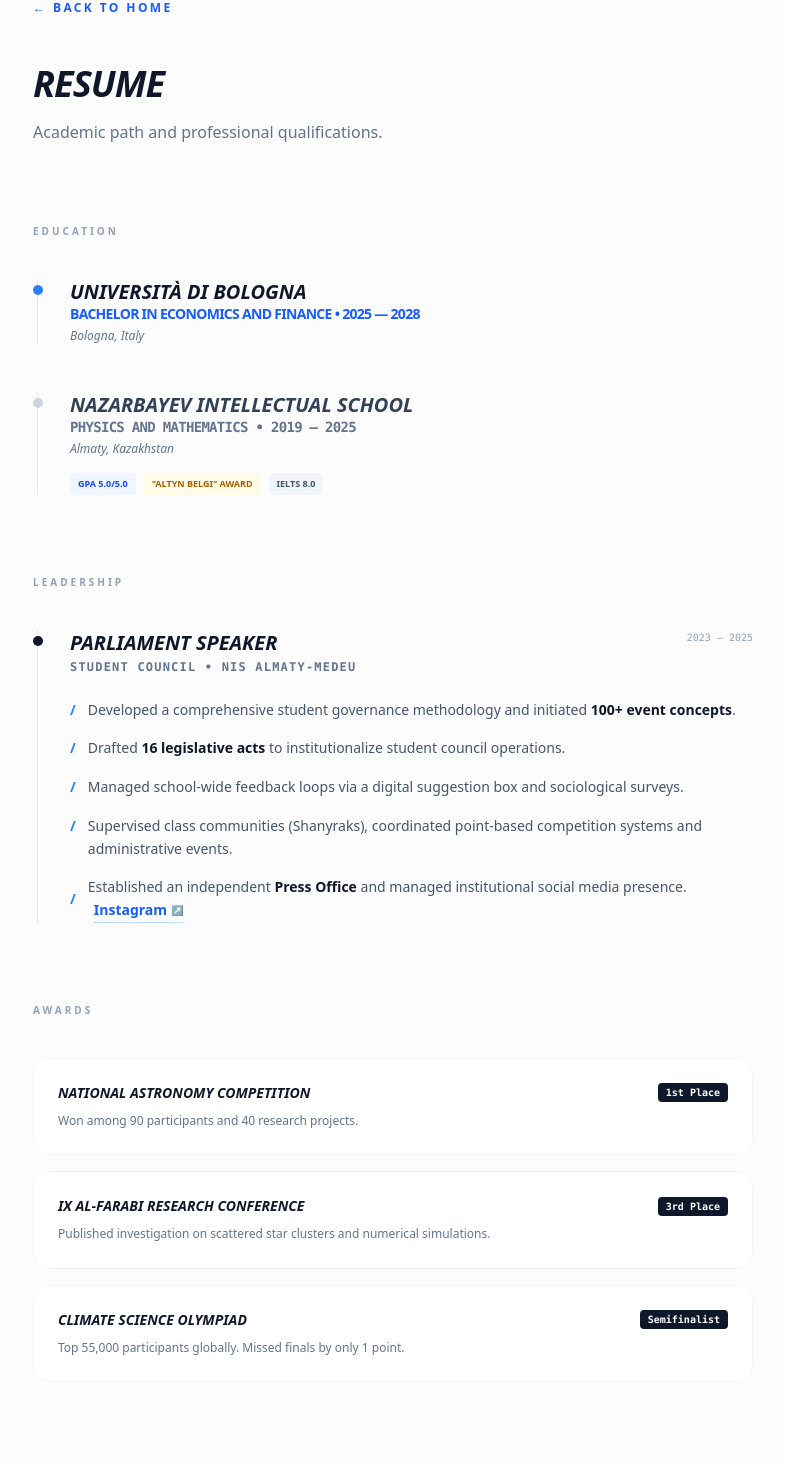
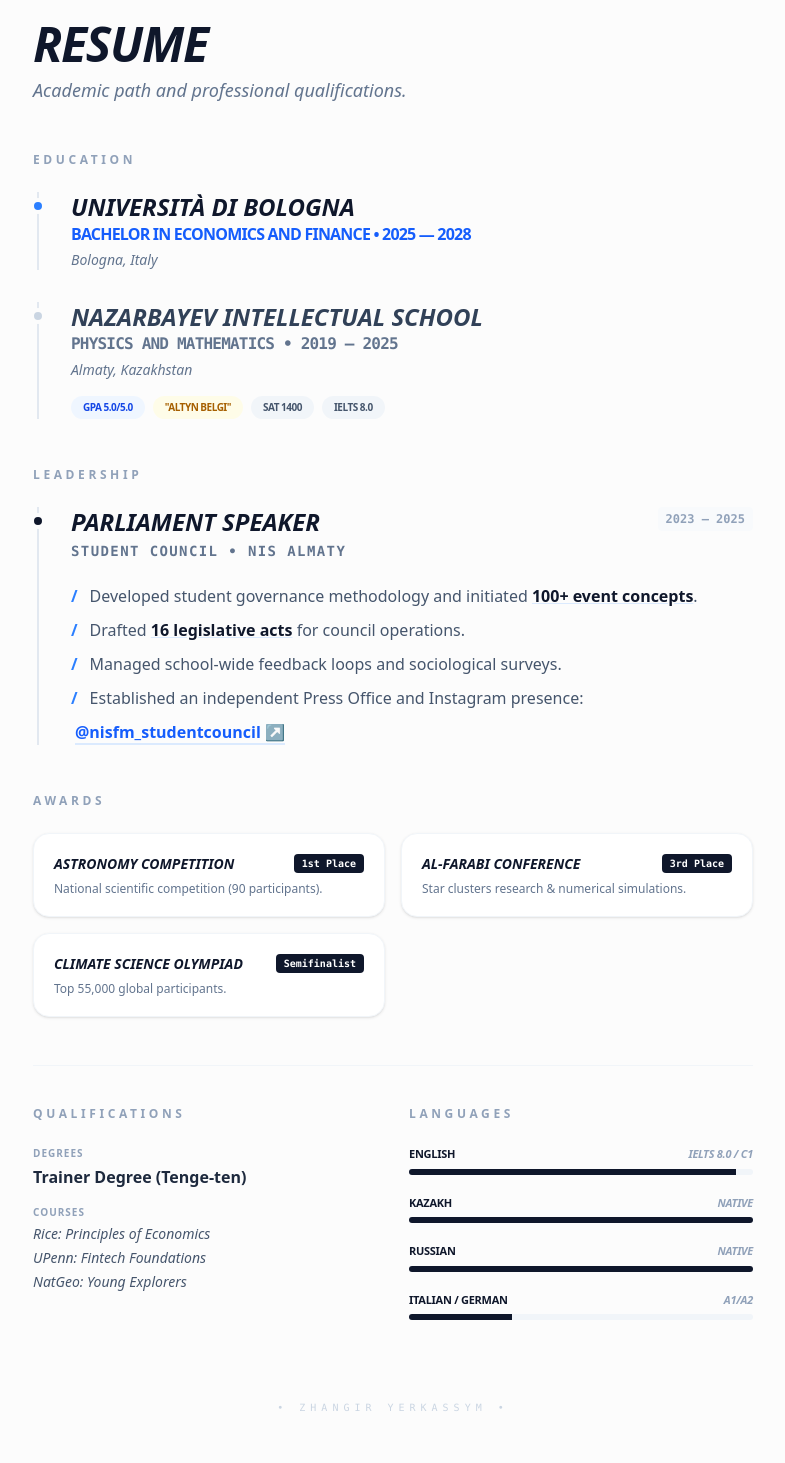
Before and after one commit to JuneiBrunei/jonyportfolio, a Next.js app: page /resume in a window 1280 px wide. Shown: the part 80-1543 px from the top of the page, without its empty margins (247-1032 px from the left). Built offline with nearby package versions, Linux system fonts and the light colour scheme.

Commit message:
better font size and spacing

```diff
--- a/app/resume/page.tsx
+++ b/app/resume/page.tsx
@@ -3,149 +3,141 @@ import Link from 'next/link';
 export default function Resume() {
   return (
     <div className="min-h-screen bg-[#fcfcfc] text-slate-900 font-sans selection:bg-blue-100">
-      <main className="max-w-3xl mx-auto px-6 py-20 animate-fade-in">
+      <main className="max-w-3xl mx-auto px-6 py-12 animate-fade-in">
 
         {/* Navigation */}
-        <Link href="/" className="text-xs font-bold text-blue-600 uppercase tracking-[0.2em] mb-12 block hover:opacity-70 transition-opacity">
+        <Link href="/" className="text-sm font-bold text-blue-600 uppercase tracking-[0.2em] mb-8 block hover:opacity-70 transition-opacity">
           ← Back to Home
         </Link>
 
-        <header className="mb-20">
-          <h1 className="text-4xl font-black tracking-tight mb-4 uppercase italic">Resume</h1>
-          <p className="text-slate-500">Academic path and professional qualifications.</p>
+        <header className="mb-12">
+          <h1 className="text-5xl font-black tracking-tight mb-2 uppercase italic">Resume</h1>
+          <p className="text-lg text-slate-500 italic">Academic path and professional qualifications.</p>
         </header>
 
         {/* Education Section */}
-<section className="mb-20">
-  <h2 className="text-[10px] font-bold text-slate-400 uppercase tracking-[0.3em] mb-10">Education</h2>
-  <div className="space-y-12">
+        <section className="mb-12">
+          <h2 className="text-xs font-bold text-slate-400 uppercase tracking-[0.3em] mb-6">Education</h2>
+          <div className="space-y-8">
 
             {/* Università di Bologna */}
-    <div className="relative border-l border-slate-200 pl-8 ml-1">
-      <div className="absolute -left-[5px] top-1.5 w-2.5 h-2.5 rounded-full bg-blue-500"></div>
-      <h3 className="text-xl font-bold uppercase italic leading-tight">Università di Bologna</h3>
-      <p className="text-sm font-bold text-blue-600 mb-1 tracking-tighter uppercase">Bachelor in Economics and Finance • 2025 — 2028</p>
-      <p className="text-slate-500 text-xs italic">Bologna, Italy</p>
+            <div className="relative border-l-2 border-slate-200 pl-8 ml-1">
+              <div className="absolute -left-[9px] top-1.5 w-4 h-4 rounded-full bg-blue-500 border-4 border-[#fcfcfc]"></div>
+              <h3 className="text-2xl font-bold uppercase italic leading-tight">Università di Bologna</h3>
+              <p className="text-base font-bold text-blue-600 mb-1 tracking-tighter uppercase">Bachelor in Economics and Finance • 2025 — 2028</p>
+              <p className="text-slate-500 text-sm italic">Bologna, Italy</p>
             </div>
 
             {/* NIS */}
-    <div className="relative border-l border-slate-200 pl-8 ml-1">
-      <div className="absolute -left-[5px] top-1.5 w-2.5 h-2.5 rounded-full bg-slate-300"></div>
-      <h3 className="text-xl font-bold uppercase italic leading-tight text-slate-700">Nazarbayev Intellectual School</h3>
-      <p className="text-sm font-bold text-slate-500 mb-1 tracking-tighter uppercase font-mono">Physics and Mathematics • 2019 — 2025</p>
-      <p className="text-slate-500 text-xs italic mb-4">Almaty, Kazakhstan</p>
+            <div className="relative border-l-2 border-slate-200 pl-8 ml-1">
+              <div className="absolute -left-[9px] top-1.5 w-4 h-4 rounded-full bg-slate-300 border-4 border-[#fcfcfc]"></div>
+              <h3 className="text-2xl font-bold uppercase italic leading-tight text-slate-700">Nazarbayev Intellectual School</h3>
+              <p className="text-base font-bold text-slate-500 mb-1 tracking-tighter uppercase font-mono">Physics and Mathematics • 2019 — 2025</p>
+              <p className="text-slate-500 text-sm italic mb-4">Almaty, Kazakhstan</p>
 
-      {/* Твои плашки с результатами теперь аккуратно снизу */}
               <div className="flex flex-wrap gap-2">
-        <span className="text-[9px] font-bold px-2 py-1 bg-blue-50 text-blue-700 rounded uppercase">GPA 5.0/5.0</span>
-        <span className="text-[9px] font-bold px-2 py-1 bg-yellow-50 text-yellow-700 rounded uppercase">"Altyn Belgi" Award</span>
-        <span className="text-[9px] font-bold px-2 py-1 bg-slate-100 text-slate-600 rounded uppercase">IELTS 8.0</span>
+                <span className="text-[10px] font-bold px-3 py-1 bg-blue-50 text-blue-700 rounded-full uppercase tracking-tighter">GPA 5.0/5.0</span>
+                <span className="text-[10px] font-bold px-3 py-1 bg-yellow-50 text-yellow-700 rounded-full uppercase tracking-tighter">"Altyn Belgi"</span>
+                <span className="text-[10px] font-bold px-3 py-1 bg-slate-100 text-slate-600 rounded-full uppercase tracking-tighter">SAT 1400</span>
+                <span className="text-[10px] font-bold px-3 py-1 bg-slate-100 text-slate-600 rounded-full uppercase tracking-tighter">IELTS 8.0</span>
               </div>
             </div>
-
           </div>
         </section>
 
         {/* Leadership & Experience */}
-        <section className="mb-20">
-          <h2 className="text-[10px] font-bold text-slate-400 uppercase tracking-[0.3em] mb-10">Leadership</h2>
-          <div className="relative border-l border-slate-200 pl-8 ml-1">
-            <div className="absolute -left-[5px] top-1.5 w-2.5 h-2.5 rounded-full bg-slate-900"></div>
+        <section className="mb-12">
+          <h2 className="text-xs font-bold text-slate-400 uppercase tracking-[0.3em] mb-6">Leadership</h2>
+          <div className="relative border-l-2 border-slate-200 pl-8 ml-1">
+            <div className="absolute -left-[9px] top-1.5 w-4 h-4 rounded-full bg-slate-900 border-4 border-[#fcfcfc]"></div>
             <div className="flex justify-between items-start mb-1">
-              <h3 className="text-xl font-bold uppercase italic leading-tight">Parliament Speaker</h3>
-              <span className="text-[10px] font-mono text-slate-400">2023 — 2025</span>
+              <h3 className="text-2xl font-bold uppercase italic leading-tight">Parliament Speaker</h3>
+              <span className="text-xs font-mono font-bold text-slate-400 bg-slate-50 px-2 py-1 rounded">2023 — 2025</span>
             </div>
-            <p className="text-xs font-bold text-slate-500 mb-6 uppercase tracking-widest font-mono">Student Council • NIS Almaty-Medeu</p>
+            <p className="text-sm font-bold text-slate-500 mb-6 uppercase tracking-widest font-mono">Student Council • NIS Almaty</p>
 
-            <ul className="space-y-4 text-sm text-slate-600 leading-relaxed">
+            <ul className="space-y-3 text-base text-slate-600 leading-snug">
               <li className="flex gap-3">
                 <span className="text-blue-500 font-bold">/</span>
-                <span>Developed a comprehensive student governance methodology and initiated <span className="text-slate-900 font-semibold">100+ event concepts</span>.</span>
+                <span>Developed student governance methodology and initiated <span className="text-slate-900 font-semibold underline decoration-blue-100">100+ event concepts</span>.</span>
               </li>
               <li className="flex gap-3">
                 <span className="text-blue-500 font-bold">/</span>
-                <span>Drafted <span className="text-slate-900 font-semibold">16 legislative acts</span> to institutionalize student council operations.</span>
+                <span>Drafted <span className="text-slate-900 font-semibold underline decoration-blue-100">16 legislative acts</span> for council operations.</span>
               </li>
               <li className="flex gap-3">
                 <span className="text-blue-500 font-bold">/</span>
-                <span>Managed school-wide feedback loops via a digital suggestion box and sociological surveys.</span>
+                <span>Managed school-wide feedback loops and sociological surveys.</span>
               </li>
-              <li className="flex gap-3">
+              <li className="flex gap-3 items-center flex-wrap">
                 <span className="text-blue-500 font-bold">/</span>
-                <span>Supervised class communities (Shanyraks), coordinated point-based competition systems and administrative events.</span>
-              </li>
-              <li className="flex gap-3 items-center">
-  <span className="text-blue-500 font-bold">/</span>
-  <span>
-    Established an independent <span className="text-slate-900 font-semibold">Press Office</span> and managed institutional social media presence.
+                <span>Established an independent Press Office and Instagram presence:</span>
                 <a
                   href="https://www.instagram.com/nisfm_studentcouncil/"
                   target="_blank"
                   rel="noopener noreferrer"
-      className="ml-1.5 inline-flex items-center gap-1 text-blue-600 font-bold border-b border-blue-200 hover:border-blue-600 transition-all"
+                  className="inline-flex items-center gap-1 text-blue-600 font-bold border-b-2 border-blue-100 hover:border-blue-600 transition-all ml-1"
                 >
-      Instagram
-      <span className="text-[10px]">↗</span>
+                  @nisfm_studentcouncil ↗
                 </a>
-  </span>
               </li>
             </ul>
           </div>
         </section>
 
         {/* Awards */}
-        <section className="mb-20">
-          <h2 className="text-[10px] font-bold text-slate-400 uppercase tracking-[0.3em] mb-10">Awards</h2>
-          <div className="grid gap-4">
+        <section className="mb-12">
+          <h2 className="text-xs font-bold text-slate-400 uppercase tracking-[0.3em] mb-6">Awards</h2>
+          <div className="grid grid-cols-1 md:grid-cols-2 gap-4">
             {[
-              { title: "National Astronomy Competition", rank: "1st Place", date: "2022", desc: "Won among 90 participants and 40 research projects." },
-              { title: "IX Al-Farabi Research Conference", rank: "3rd Place", date: "2022", desc: "Published investigation on scattered star clusters and numerical simulations." },
-              { title: "Climate Science Olympiad", rank: "Semifinalist", date: "23 & 24", desc: "Top 55,000 participants globally. Missed finals by only 1 point." }
+              { title: "Astronomy Competition", rank: "1st Place", date: "2022", desc: "National scientific competition (90 participants)." },
+              { title: "Al-Farabi Conference", rank: "3rd Place", date: "2022", desc: "Star clusters research & numerical simulations." },
+              { title: "Climate Science Olympiad", rank: "Semifinalist", date: "23 & 24", desc: "Top 55,000 global participants." }
             ].map((award, i) => (
-              <div key={i} className="p-6 bg-white border border-slate-100 rounded-2xl">
+              <div key={i} className="p-5 bg-white border border-slate-100 rounded-2xl shadow-sm">
                 <div className="flex justify-between items-center mb-2">
-                  <h3 className="font-bold uppercase text-sm italic">{award.title}</h3>
+                  <h3 className="font-bold uppercase text-sm italic leading-tight">{award.title}</h3>
                   <span className="text-[10px] font-mono font-bold px-2 py-0.5 bg-slate-900 text-white rounded">{award.rank}</span>
                 </div>
-                <p className="text-xs text-slate-500 leading-relaxed">{award.desc}</p>
+                <p className="text-xs text-slate-500 leading-tight">{award.desc}</p>
               </div>
             ))}
           </div>
         </section>
 
         {/* Skills & Qualifications */}
-        <section className="grid grid-cols-1 md:grid-cols-2 gap-12">
+        <section className="grid grid-cols-1 md:grid-cols-2 gap-8 border-t border-slate-100 pt-10">
           <div>
-            <h2 className="text-[10px] font-bold text-slate-400 uppercase tracking-[0.3em] mb-8">Qualifications</h2>
+            <h2 className="text-xs font-bold text-slate-400 uppercase tracking-[0.3em] mb-6">Qualifications</h2>
             <div className="space-y-4">
-              <div className="group">
-                <p className="text-[10px] font-bold text-slate-400 uppercase mb-1">Certificates</p>
-                <p className="text-sm font-bold text-slate-700 leading-tight">Trainer Degree (Tenge-ten Association)</p>
+              <div>
+                <p className="text-[10px] font-bold text-slate-400 uppercase mb-1 tracking-widest">Degrees</p>
+                <p className="text-base font-bold text-slate-800">Trainer Degree (Tenge-ten)</p>
               </div>
-              <div className="space-y-2">
-                <p className="text-[10px] font-bold text-slate-400 uppercase mb-1">Courses</p>
-                <p className="text-xs text-slate-600">Rice University: Principles of Economics</p>
-                <p className="text-xs text-slate-600">UPenn: Fintech Foundations & Applications</p>
-                <p className="text-xs text-slate-600">National Geographic: Young Explorers</p>
+              <div className="space-y-1">
+                <p className="text-[10px] font-bold text-slate-400 uppercase mb-1 tracking-widest">Courses</p>
+                <p className="text-sm text-slate-600 font-medium italic">Rice: Principles of Economics</p>
+                <p className="text-sm text-slate-600 font-medium italic">UPenn: Fintech Foundations</p>
+                <p className="text-sm text-slate-600 font-medium italic">NatGeo: Young Explorers</p>
               </div>
             </div>
           </div>
 
           <div>
-            <h2 className="text-[10px] font-bold text-slate-400 uppercase tracking-[0.3em] mb-8">Languages</h2>
-            <div className="space-y-4">
+            <h2 className="text-xs font-bold text-slate-400 uppercase tracking-[0.3em] mb-6">Languages</h2>
+            <div className="space-y-5">
               {[
                 { name: "English", level: "IELTS 8.0 / C1", width: "w-[95%]" },
                 { name: "Kazakh", level: "Native", width: "w-[100%]" },
                 { name: "Russian", level: "Native", width: "w-[100%]" },
-                { name: "Italian / German", level: "A1/A2 Beginner", width: "w-[25%]" }
+                { name: "Italian / German", level: "A1/A2", width: "w-[30%]" }
               ].map((lang) => (
                 <div key={lang.name}>
-                  <div className="flex justify-between text-[10px] font-bold uppercase mb-1.5 tracking-tighter">
+                  <div className="flex justify-between text-[11px] font-bold uppercase mb-1.5 tracking-tight">
                     <span>{lang.name}</span>
-                    <span className="text-slate-400">{lang.level}</span>
+                    <span className="text-slate-400 italic">{lang.level}</span>
                   </div>
-                  <div className="h-1 w-full bg-slate-100 rounded-full overflow-hidden">
+                  <div className="h-1.5 w-full bg-slate-100 rounded-full overflow-hidden">
                     <div className={`h-full bg-slate-900 ${lang.width}`}></div>
                   </div>
                 </div>
@@ -154,7 +146,7 @@ export default function Resume() {
           </div>
         </section>
 
-        <footer className="mt-32 text-center text-[10px] font-mono text-slate-300 uppercase tracking-[0.5em]">
+        <footer className="mt-20 text-center text-[10px] font-mono text-slate-300 uppercase tracking-[0.5em]">
           • Zhangir Yerkassym •
         </footer>
       </main>
```
Lines whose indentation alone changed are shown as unchanged.
